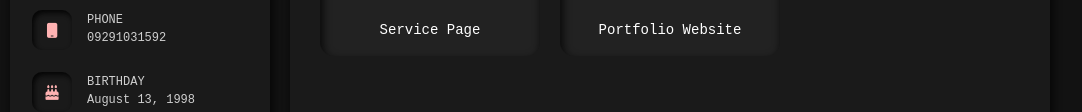
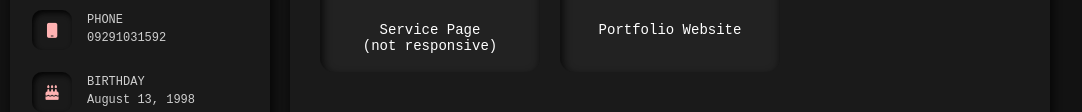
Before and after one commit to Kenyyyxd/Portfolio, a plain HTML site: page web-dev.html in a window 1280 px wide. Shown: the part 427-539 px from the top of the page, without its empty margins (110-1192 px from the left). Drawn offline with Linux system fonts and the light colour scheme; a web font is replaced by a local one.

Commit message:
Update web-dev.html

```diff
--- a/web-dev.html
+++ b/web-dev.html
@@ -114,7 +114,7 @@
             <div class="projects grid">
                 <a href="https://kenyyyxd.github.io/Serano/">
                         <img src="img/page.jpg">
-                        <h4>Service Page</h4>
+                        <h4>Service Page<br>(not responsive)</h4>
                     </a>
                 <a href="./">
                         <img src="img/portfolio.jpg">
```
